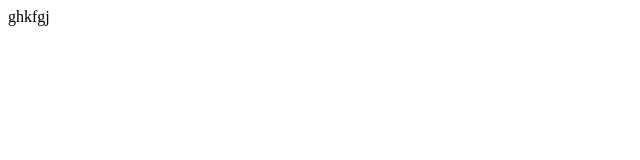
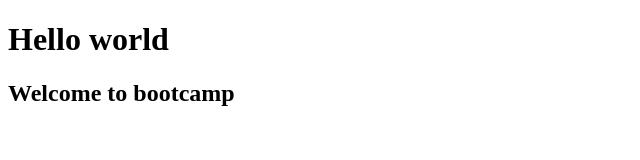
Before and after one commit to saketkum11/Saket-Porfolio, a plain HTML site: page index.html in a window 1280 px wide. Shown: the whole page, without its empty margins (0-640 px from the left). Drawn offline with Linux system fonts and the light colour scheme.

Commit message:
Update index.html

```diff
--- a/index.html
+++ b/index.html
@@ -7,6 +7,7 @@
     <title>Document</title>
 </head>
 <body>
-    ghkfgj
+   <h1>Hello world</h1>
+   <h2>Welcome to bootcamp</h2>
 </body>
 </html>
```
